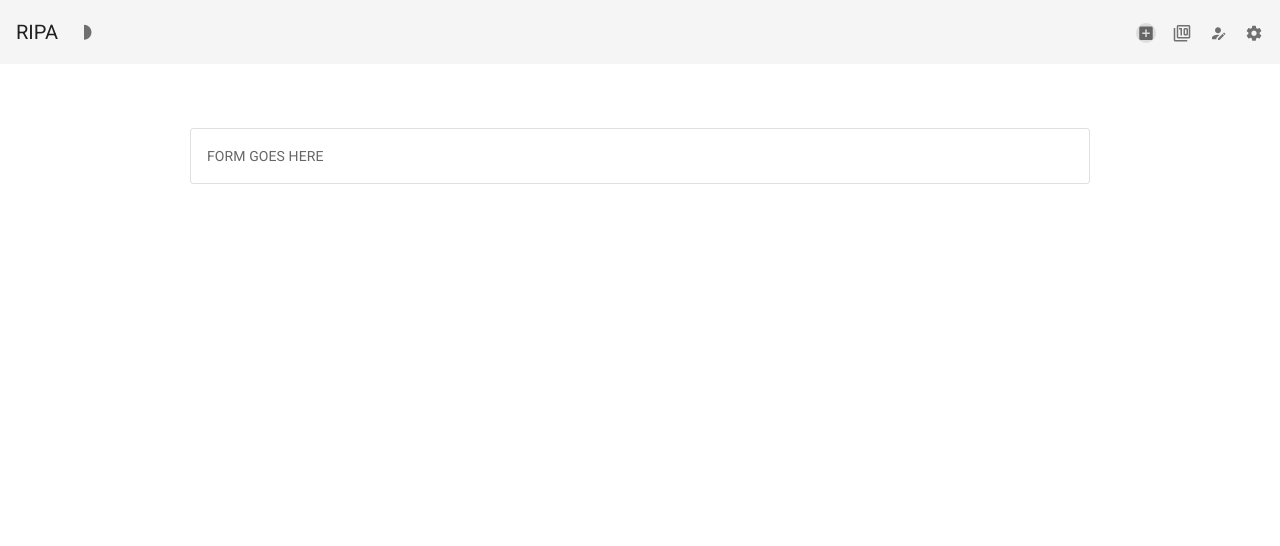
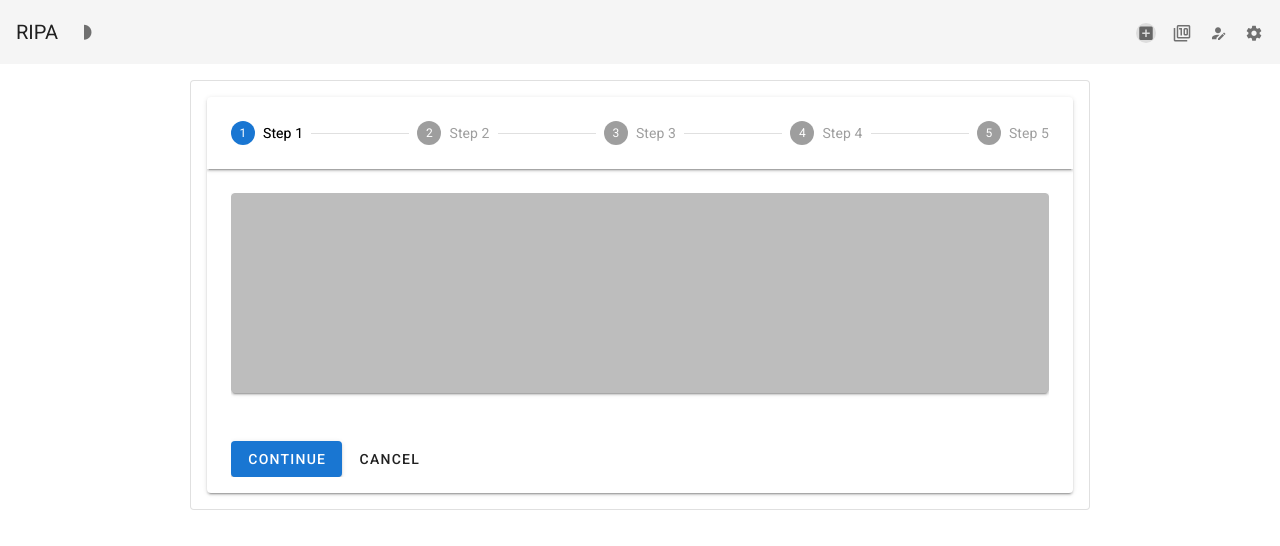
Before and after one commit to SanDiegoCountySheriff/Cal-RIPA, a Vue app in the folder UI/: page /form in a window 1280 px wide. Shown: the top 546 px of the page. Built offline with nearby package versions, Linux system fonts and the light colour scheme.

Commit message:
update form wrapper

```diff
--- a/UI/src/components/molecules/RipaFormHeader.vue
+++ b/UI/src/components/molecules/RipaFormHeader.vue
@@ -7,6 +7,7 @@
           required
         </v-chip>
       </template>
+      <template v-if="subtitle.length > 0">
         <v-chip
           class="tw-mt-1"
           color="primary"
@@ -18,6 +19,7 @@
           <v-icon left size="16"> mdi-scale-balance </v-icon>
           {{ subtitle }}
         </v-chip>
+      </template>
     </div>
   </div>
 </template>
--- a/UI/src/components/organisms/RipaFormWrapper.vue
+++ b/UI/src/components/organisms/RipaFormWrapper.vue
@@ -1,13 +1,120 @@
 <template>
-  <v-card class="mx-auto my-12" max-width="900" outlined>
+  <v-card class="mx-auto" max-width="900" outlined>
     <v-card-text>
-      <div>FORM GOES HERE</div>
+      <template v-if="stepIndex <= 5">
+        <v-stepper v-model="stepIndex">
+          <v-stepper-header>
+            <v-stepper-step :complete="stepIndex > 1" step="1">
+              Step 1
+            </v-stepper-step>
+
+            <v-divider></v-divider>
+
+            <v-stepper-step :complete="stepIndex > 2" step="2">
+              Step 2
+            </v-stepper-step>
+
+            <v-divider></v-divider>
+
+            <v-stepper-step :complete="stepIndex > 3" step="3">
+              Step 3
+            </v-stepper-step>
+
+            <v-divider></v-divider>
+
+            <v-stepper-step :complete="stepIndex > 4" step="4">
+              Step 4
+            </v-stepper-step>
+
+            <v-divider></v-divider>
+
+            <v-stepper-step step="5"> Step 5 </v-stepper-step>
+          </v-stepper-header>
+
+          <v-stepper-items>
+            <v-stepper-content step="1">
+              <v-card
+                class="mb-12"
+                color="grey lighten-1"
+                height="200px"
+              ></v-card>
+
+              <v-btn color="primary" @click="stepIndex = 2"> Continue </v-btn>
+
+              <v-btn text> Cancel </v-btn>
+            </v-stepper-content>
+
+            <v-stepper-content step="2">
+              <v-card
+                class="mb-12"
+                color="grey lighten-1"
+                height="200px"
+              ></v-card>
+
+              <v-btn color="primary" @click="stepIndex = 3"> Continue </v-btn>
+
+              <v-btn text> Cancel </v-btn>
+            </v-stepper-content>
+
+            <v-stepper-content step="3">
+              <v-card
+                class="mb-12"
+                color="grey lighten-1"
+                height="200px"
+              ></v-card>
+
+              <v-btn color="primary" @click="stepIndex = 4"> Continue </v-btn>
+
+              <v-btn text> Cancel </v-btn>
+            </v-stepper-content>
+
+            <v-stepper-content step="4">
+              <v-card
+                class="mb-12"
+                color="grey lighten-1"
+                height="200px"
+              ></v-card>
+
+              <v-btn color="primary" @click="stepIndex = 5"> Continue </v-btn>
+
+              <v-btn text> Cancel </v-btn>
+            </v-stepper-content>
+
+            <v-stepper-content step="5">
+              <v-card
+                class="mb-12"
+                color="grey lighten-1"
+                height="200px"
+              ></v-card>
+
+              <v-btn color="primary" @click="stepIndex = 6"> Submit </v-btn>
+
+              <v-btn text> Cancel </v-btn>
+            </v-stepper-content>
+          </v-stepper-items>
+        </v-stepper>
+      </template>
+      <template v-if="stepIndex === 6">
+        <ripa-confirmation></ripa-confirmation>
+      </template>
     </v-card-text>
   </v-card>
 </template>
 
 <script>
+import RipaConfirmation from '@/components/molecules/RipaConfirmation'
+
 export default {
   name: 'ripa-form-wrapper',
+
+  components: {
+    RipaConfirmation,
+  },
+
+  data() {
+    return {
+      stepIndex: 1,
+    }
+  },
 }
 </script>
```
Lines whose indentation alone changed are shown as unchanged.
